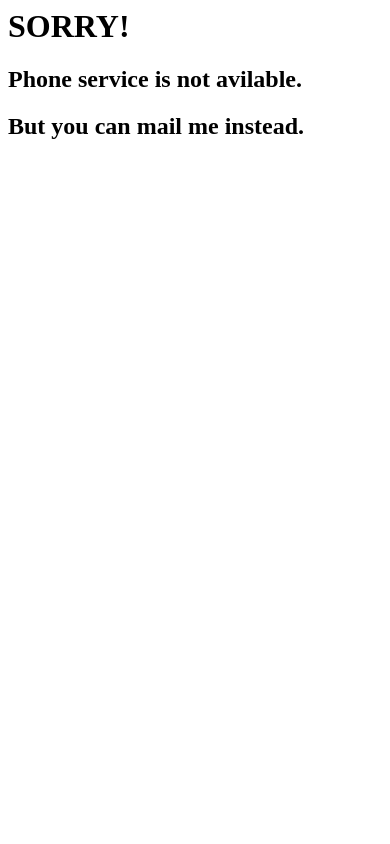
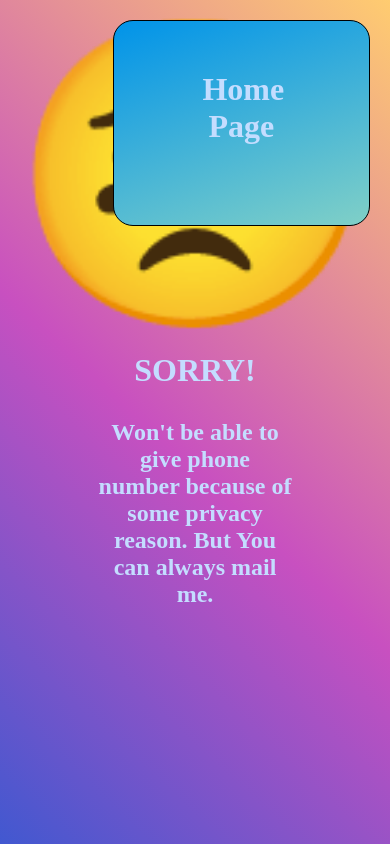
Before and after one commit to Ashism766/ProfileofMine, a plain HTML site: page phone.html in a window 390 px wide. Drawn offline with Linux system fonts and the light colour scheme.

Commit message:
correction facebook, phone.html

```diff
--- /dev/null
+++ b/pcs.css
@@ -0,0 +1,54 @@
+html {
+  height: 100%;
+}
+
+body {
+  width: 100%;
+  margin: 0;
+  background-repeat: no-repeat;
+  background-image: linear-gradient(43deg, #4158D0 0%, #C850C0 46%, #FFCC70 100%);
+  nopre font-family: sans-serif;
+}
+
+span {
+  display: block;
+  font-size: 300px;
+  text-align: center;
+}
+
+h1 {
+  text-align: center;
+  margin: auto;
+  padding-bottom: 30px;
+}
+
+h2 {
+  text-align: center;
+  margin: auto;
+}
+
+h1, h2 {
+  width: 50%;
+  color: #C4DDFF;
+}
+
+a {
+  text-decoration: none;
+}
+
+.homepage {
+  display: inline-block;
+  padding: 50px;
+  border: solid black 1px;
+  position: fixed;
+  top: 20px;
+  right: 20px;
+  border-radius: 20px;
+  background-color: #0093E9;
+  background-image: linear-gradient(160deg, #0093E9 0%, #80D0C7 100%);
+}
+
+.homepage:hover {
+  background-color: #F4D03F;
+  background-image: linear-gradient(132deg, #F4D03F 0%, #16A085 100%);
+}
--- a/phone.html
+++ b/phone.html
@@ -1,3 +1,25 @@
-<h1>SORRY!</h1>
-<h2>Phone service is not avilable.</h2>
-<h2>But you can mail me instead.</h2>
+<!DOCTYPE html>
+<html lang="en" dir="ltr">
+
+<head>
+  <meta charset="utf-8">
+  <meta name='viewport' content='width=device-width, initial-scale=1' />
+  <title> phone number</title>
+  <link rel="shortcut icon" href="phonelogo.png">
+  <link rel="stylesheet" href="pcs.css">
+</head>
+
+<body>
+  <span class="emoji">😣</span>
+  <h1>SORRY! </h1>
+  <h2>Won't be able to give phone number because of some privacy reason. But You can always mail me.</h2>
+
+  <div class="homepage">
+    <a href="index.html">
+      <h1>Home Page</h1>
+    </a>
+  </div>
+
+</body>
+
+</html>
--- a/styles.css
+++ b/styles.css
@@ -239,8 +239,8 @@ background-image: linear-gradient(180deg, #52ACFF 25%, #FFE32C 100%);
 
 }
 .facebook:hover {
-  background-color: #FFFFFF;
-background-image: linear-gradient(180deg, #FFFFFF 0%, #6284FF 50%, #FF0000 100%);
+  background-color: #52ACFF;
+  background-image: linear-gradient(180deg, #52ACFF 25%, #FFE32C 100%);
 
 }
 .mail:hover {
```
Also changed, not shown: index.html (+2 -2 lines), phonelogo.png (added).
